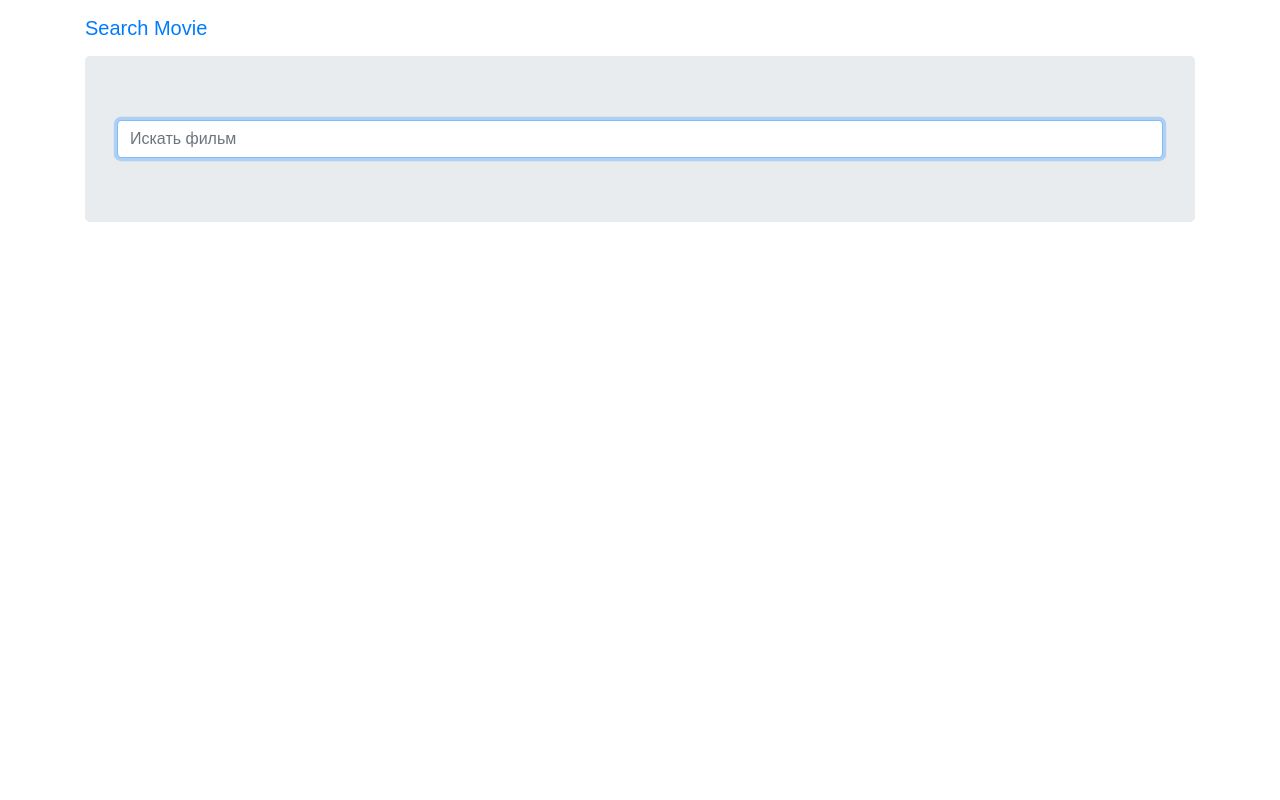
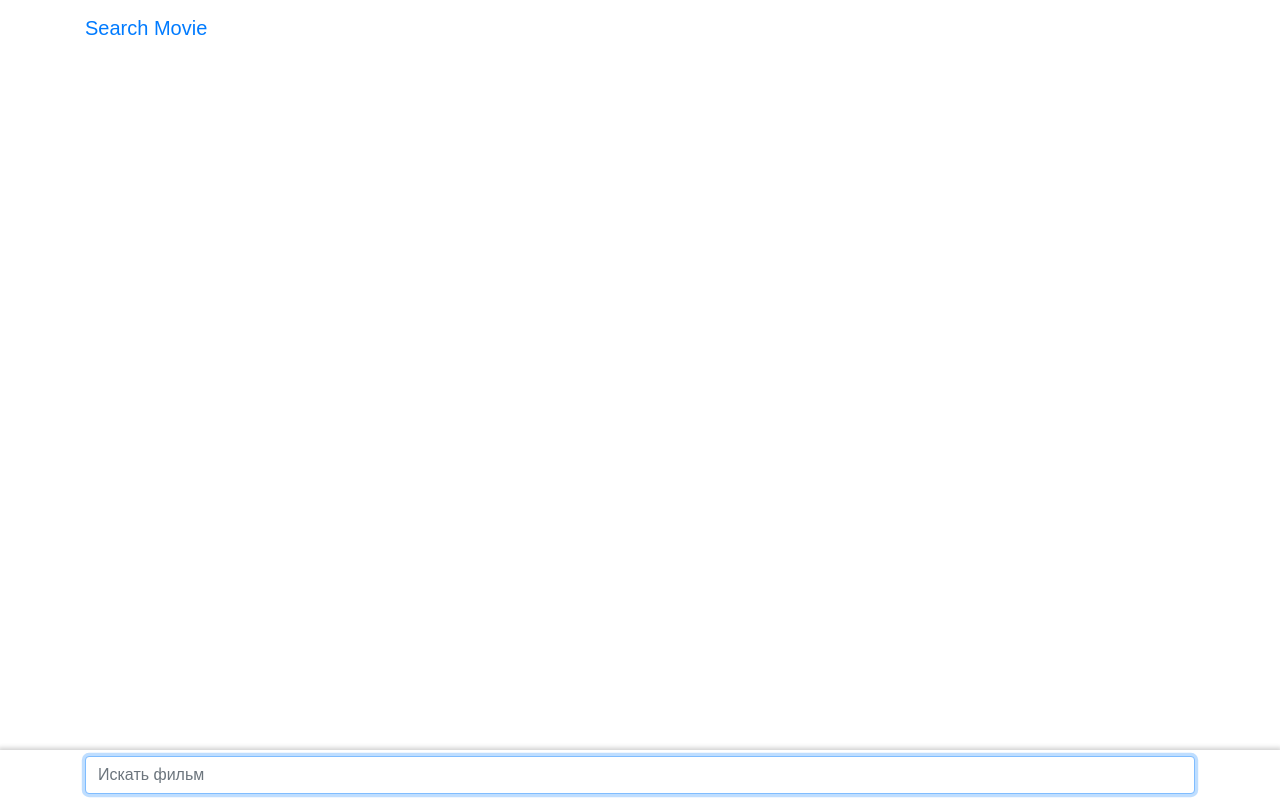
Before and after one commit to GimiOne/GimiOne.github.io, a PHP site: page /sm/index.html in a window 1280 px wide. Run offline with PHP 8.4, Linux system fonts and the light colour scheme; some libraries are stand-ins or nearby versions.

Commit message:
add sticky input to bottom

```diff
--- a/sm/index.html
+++ b/sm/index.html
@@ -8,16 +8,22 @@
         <link rel="stylesheet" href="style.css">
     </head>
     <body>
-    	<nav class="navbar">
-    		<div class="container"><a href="index.html" class="navbar-brand">Search Movie</a></div>
-    	</nav>
-        <div class="container">
-        	<div class="jumbotron">
+    	<div class="navbar">
+    		<div class="container text-center"><a href="index.html" class="navbar-brand">Search Movie</a></div>
+    	</div>
 
-                 <input type="text" class="form-control" id="search-input" autofocus autofocus placeholder="Искать фильм">
+    		<div class="header">
+    			<div class="container">
+		        	<div class="">
+		                 <input type="text" class="form-control" id="search-input" autofocus autofocus placeholder="Искать фильм">
+		            </div>
+        		</div>
+    		</div>
 
-            </div>
-        </div>
+
+
+
+
             <div class="movies1">
                  <div id="movies" >
 
--- a/sm/script.js
+++ b/sm/script.js
@@ -7,11 +7,13 @@ searchInput.oninput = apiSearch;
 
 function apiSearch(event){
 	event.preventDefault();
-	let serverUrl = 'https://api.themoviedb.org/3/search/multi?api_key=ead41c3eaac089640f31601bd088ab4e&language=ru&query='+ searchInput.value;
+	$(window).scrollTop(0);
+	let serverUrl = 'https://api.themoviedb.org/3/search/movie?api_key=ead41c3eaac089640f31601bd088ab4e&language=ru&query='+ searchInput.value;
 	let objMovies = apiRequest(serverUrl,'GET');
 }
 
 document.onclick = function(e) {
+	console.log(e);
 	if(e.target.className === 'img'){
 		let cleanYear = e.path[1].children[3].innerText.replace('Год: ','') === 'неизвестно' ? '' : e.path[1].children[3].innerText.replace('Год: ','');
 		window.open('https://yandex.ru/search/?text='+e.path[1].children[1].innerText+' '+cleanYear + ' смотреть онлайн');
@@ -54,9 +56,39 @@ function addCardMovie(objMovies,amount){
 		movies.innerHTML += `<div  id="card">
 						        <img class="img" width="300" src="`+beginPath + '' + objMovies[i].poster_path +`" alt="">
 						        <h2 class="title">`+ (objMovies[i].title === undefined ? objMovies[i].name : objMovies[i].title) +`</h2>
-						        <p class="rating">Рэйтинг: `+objMovies[i].vote_average+`</p>
+						        <p class="rating">Рейтинг: `+objMovies[i].vote_average+`</p>
 						        <p class="year">Год: `+ ((objMovies[i].release_date !== undefined) ? objMovies[i].release_date.match(/^[0-9]+/gi) : 'неизвестно') +`</p>
 						    </div>`
 	});
 
 }
+
+
+$(document).ready(function() {
+
+	var header = $(".header"); // Меню
+	var scrollPrev = 0 // Предыдущее значение скролла
+	var heightHeader = 50;
+	$(window).scroll(function() {
+		var scrolled = $(window).scrollTop(); // Высота скролла в px
+		if ( scrolled > 0 ) {
+			if(scrolled > scrollPrev && heightHeader >= 0){
+				console.log(scrollPrev +','+ scrolled);
+				heightHeader -= 4;
+				if(heightHeader < 25){
+					heightHeader = 0;
+					header.height(heightHeader);
+				}
+			}else if(scrolled < scrollPrev && heightHeader <= 50){
+				console.log(2);
+				heightHeader += 4;
+				if(heightHeader >= 25){
+					heightHeader = 50;
+					header.height(heightHeader);
+				}
+
+			}
+			scrollPrev = scrolled;
+		}
+	});
+});
--- a/sm/style.css
+++ b/sm/style.css
@@ -20,6 +20,9 @@ html,body{
 
 }
 
+#search-input{
+	margin-top: 6px;
+}
 
 
 .movies1{
@@ -45,3 +48,34 @@ html,body{
 	width: 300px;
 	border-radius: 5px;
 }
+
+/*.jumbotron{
+	width: 100%;
+}*/
+
+.container{
+	width: 100%;
+}
+
+body{
+	/*transition: 1s;*/
+}
+
+
+.main-head{
+
+	width: 100%;
+	height: 400px;
+
+}
+
+.header{
+	position: fixed;
+	bottom: 0px;
+	width: 100%;
+	height: 50px;
+	background-color: white;
+	box-shadow: 0 0 5px 2px rgba(0,0,0,.2);
+	transition: .5s;
+
+}
```
